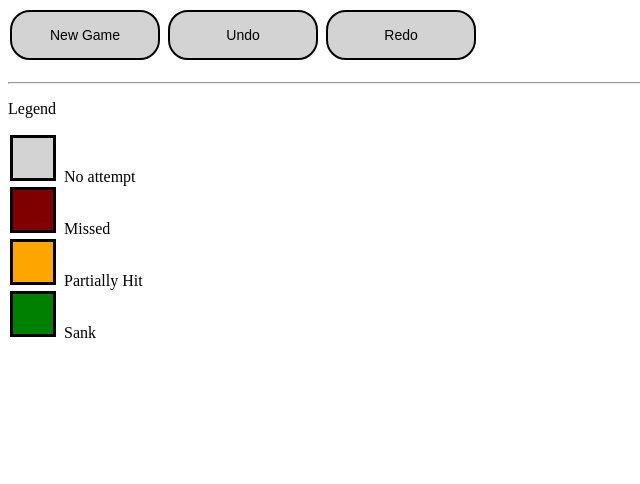
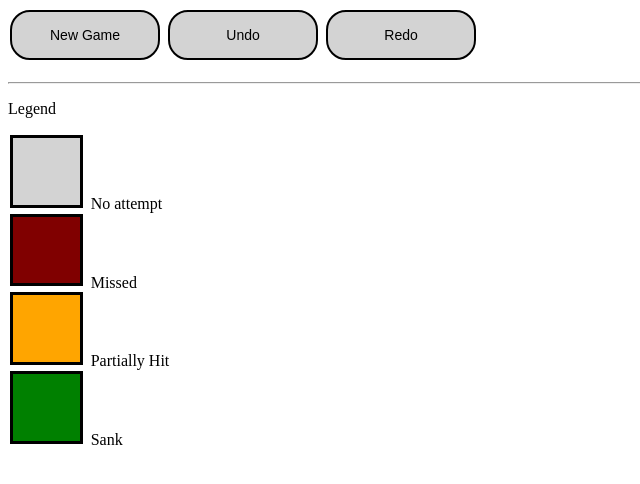
Before and after one commit to koraytugay/vanillajsship, a plain HTML site: page index.html in a window 1280 px wide. Shown: the whole page, without its empty margins (0-640 px from the left). Drawn offline with Linux system fonts and the light colour scheme.

Commit message:
slightly bigger cells

```diff
--- a/style.css
+++ b/style.css
@@ -1,8 +1,8 @@
 .cell {
   display: inline-block;
   border: solid black;
-  width: 40px;
-  height: 40px;
+  width: 50pt;
+  height: 50pt;
   margin: 1px 4px 1px 2px;
 }
 
```
